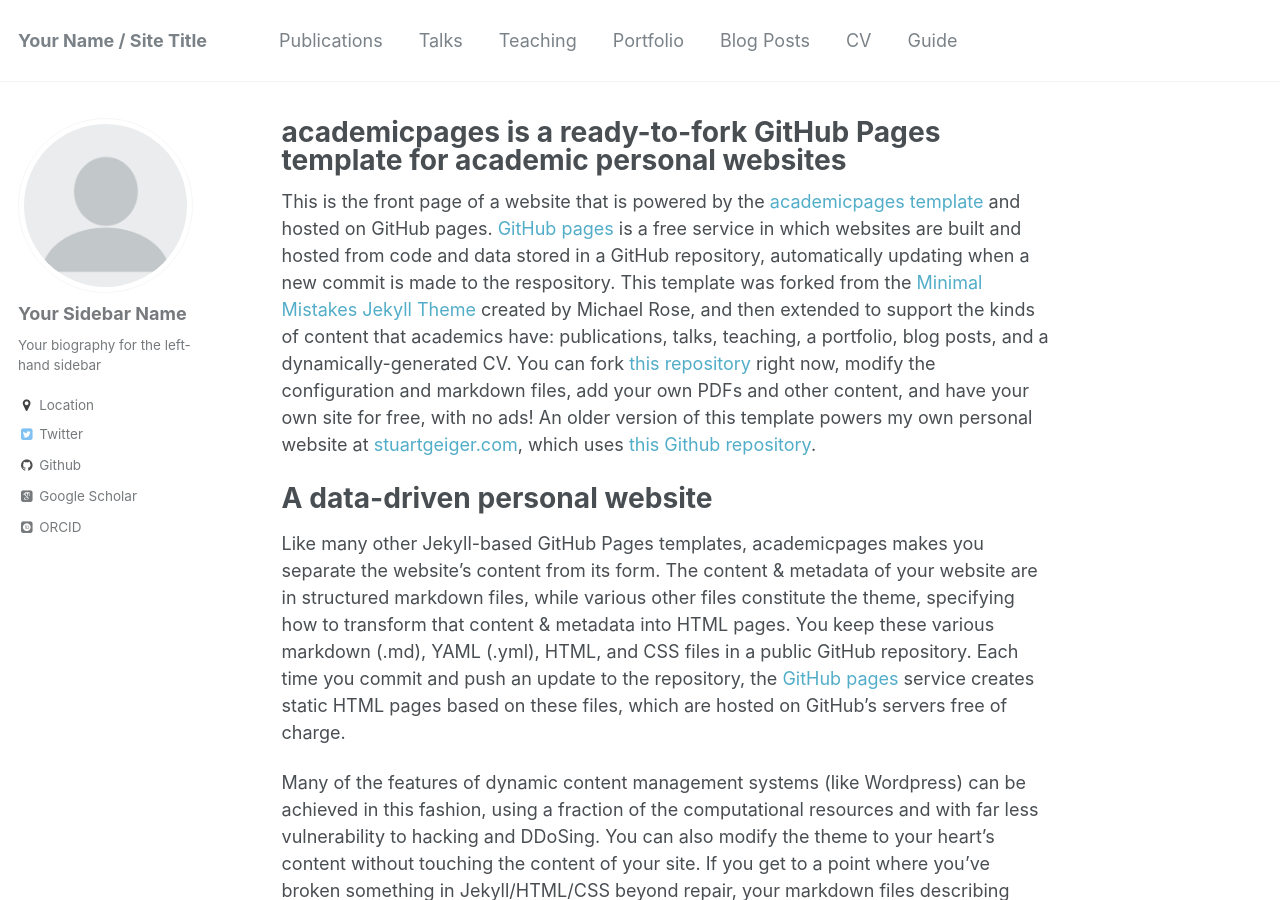
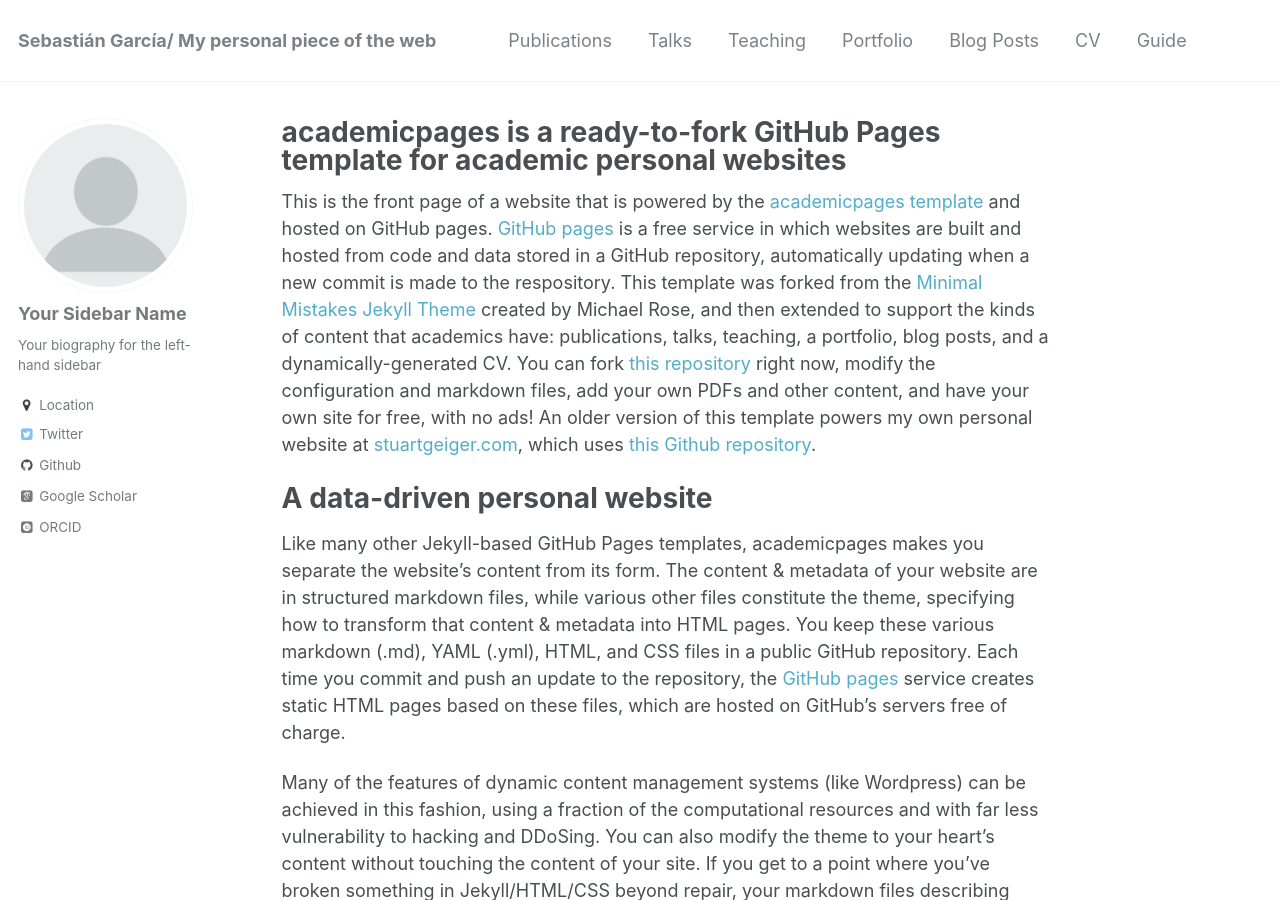
Before and after one commit to sebasgverde/sebasgverde.github.io, a Jekyll site: the page built from _pages/about.md, in a window 1280 px wide and 900 px high. Built offline with Jekyll 4.4.1, drawn with Linux system fonts in a browser that asks for light colours; some web fonts are replaced; some of the changed text lies outside the part shown.

Commit message:
Update _config.yml

```diff
--- a/_config.yml
+++ b/_config.yml
@@ -7,13 +7,13 @@
 
 # Site Settings
 locale                   : "en-US"
-title                    : "Your Name / Site Title"
+title                    : "Sebastián García/ My personal piece of the web"
 title_separator          : "-"
-name                     : &name "Your Name"
+name                     : &name "Sebastián"
 description              : &description "personal description"
-url                      : https://academicpages.github.io # the base hostname & protocol for your site e.g. "https://mmistakes.github.io"
+url                      : https://sebasgverde.github.io # the base hostname & protocol for your site e.g. "https://mmistakes.github.io"
 baseurl                  : "" # the subpath of your site, e.g. "/blog"
-repository               : "academicpages/academicpages.github.io"
+repository               : "sebasgverde/sebasgverde.github.io"
 teaser                   :  # filename of teaser fallback teaser image placed in /images/, .e.g. "500x300.png"
 breadcrumbs              : false # true, false (default)
 words_per_minute         : 160
@@ -170,7 +170,7 @@ kramdown:
 # Collections
 collections:
   teaching:
-    output: true
+    output: false
     permalink: /:collection/:path/
   publications:
     output: true
```
